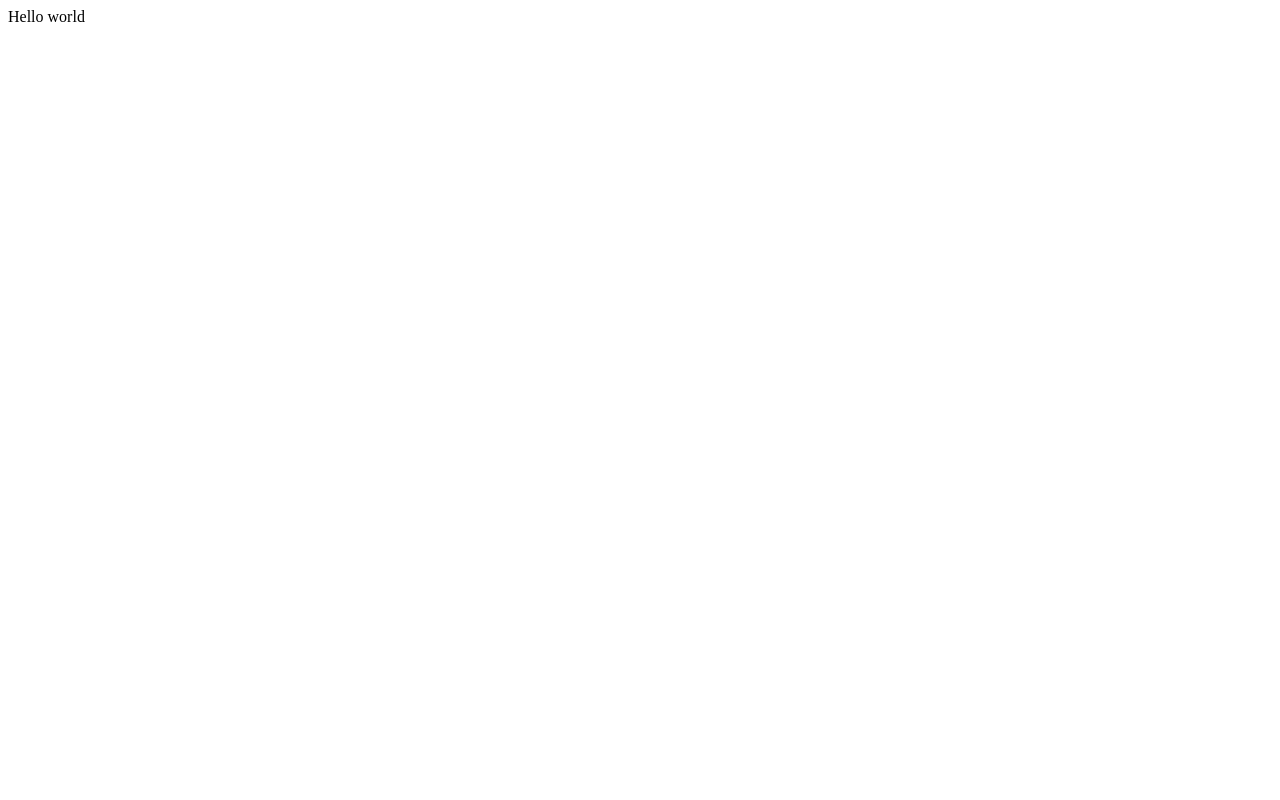
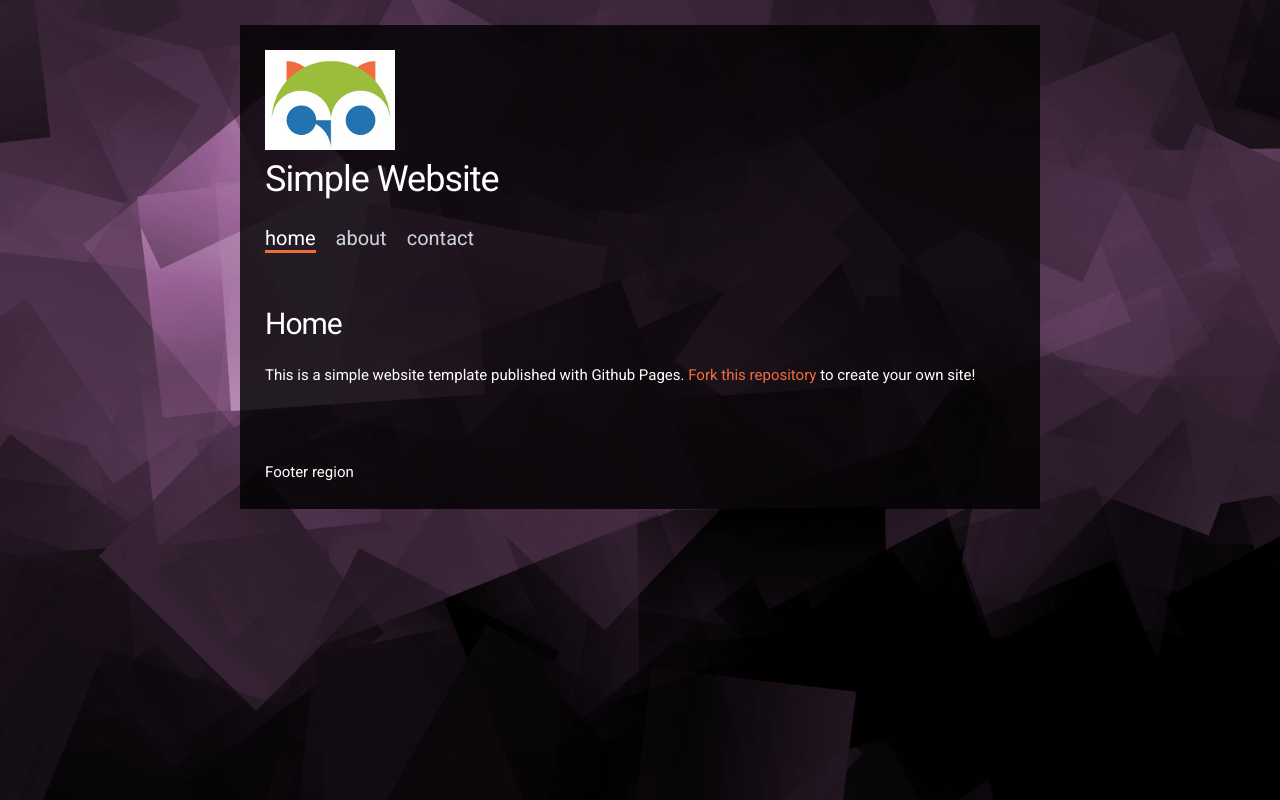
Before and after one commit to asazanoff/asazanoff.github.io, a plain HTML site: page index.html in a window 1280 px wide. Drawn offline with nearby package versions, Linux system fonts and the light colour scheme.

Commit message:
Added template

```diff
--- a/index.html
+++ b/index.html
@@ -1 +1,79 @@
-Hello world
+<!doctype html>
+<html>
+  <head>
+    <!-- Page setup -->
+    <meta charset="utf-8">
+    <title>Your title here</title>
+    <meta name="description" content="A brief description of your site for search engines">
+    <meta name="author" content="Information about the author here">
+    <meta name="viewport" content="width=device-width, initial-scale=1, maximum-scale=1, user-scalable=no"/>
+    <link rel="icon" type="image/png" href="favicon.png">
+
+    <!-- Stylesheets -->
+    <!-- Reset default styles and add support for google fonts -->
+    <link href="https://cdnjs.cloudflare.com/ajax/libs/normalize/8.0.1/normalize.min.css" rel="stylesheet" type="text/css" />
+    <link href="http://fonts.googleapis.com/css?family=Roboto" rel="stylesheet" type="text/css" />
+
+    <!-- Custom styles -->
+    <link href="style.css" rel="stylesheet" type="text/css" />
+
+    <!-- jQuery -->
+    <script src="https://code.jquery.com/jquery-3.4.1.min.js" integrity="sha256-CSXorXvZcTkaix6Yvo6HppcZGetbYMGWSFlBw8HfCJo=" crossorigin="anonymous"></script>
+
+    <!-- Want to add Bootstrap? -->
+    <!-- Visit: https://getbootstrap.com/docs/4.3/getting-started/introduction/ -->
+
+  </head>
+
+  <body>
+
+    <header id="header">
+      <img src="logo.jpg">
+      <h1>Simple Website</h1>
+
+      <!-- Menu link fragment #id should match a div id. Example: <a href="#home"> links to <div id="home"></div>  -->
+      <ul class="main-menu">
+        <li><a href="#home">home</a></li>
+        <li><a href="#about">about</a></li>
+        <li><a href="#contact">contact</a></li>
+      </ul>
+    </header>
+
+    <div id="container">
+      <div class="inner">
+        <div id="content">
+
+          <div id="home" class="content-region hide">
+            <h2>Home</h2>
+            <p>
+              This is a simple website template published with Github Pages. <a href="https://github.com/cpl-makerlab/simple-website-template">Fork this repository</a> to create your own site!
+            </p>
+          </div>
+
+          <div id="about" class="content-region hide">
+            <h2>About</h2>
+            <p>
+              Sed tempus urna et pharetra pharetra massa massa ultricies. Porttitor rhoncus dolor purus non enim praesent. Id aliquet risus feugiat in ante metus dictum.
+            </p>
+          </div>
+
+          <div id="contact" class="content-region hide">
+            <h2>Contact</h2>
+            <p>
+              Pellentesque nec nam aliquam sem et tortor consequat. Quisque sagittis purus sit amet volutpat consequat. Magna eget est lorem ipsum dolor.
+            </p>
+          </div>
+
+        </div>
+      </div>
+    </div>
+
+    <footer>
+      Footer region
+    </footer>
+
+    <!-- Load additional JS scripts here -->
+    <script type="text/javascript" src="script.js"></script>
+
+  </body>
+</html>
--- /dev/null
+++ b/script.js
@@ -0,0 +1,29 @@
+// Wait for the document to load before running the script
+(function ($) {
+
+  // We use some Javascript and the URL #fragment to hide/show different parts of the page
+  // https://developer.mozilla.org/en-US/docs/Web/HTML/Element/a#Linking_to_an_element_on_the_same_page
+  $(window).on('load hashchange', function(){
+
+    // First hide all content regions, then show the content-region specified in the URL hash
+    // (or if no hash URL is found, default to first menu item)
+    $('.content-region').hide();
+
+    // Remove any active classes on the main-menu
+    $('.main-menu a').removeClass('active');
+    var region = location.hash.toString() || $('.main-menu a:first').attr('href');
+
+    // Now show the region specified in the URL hash
+    $(region).show();
+
+    // Highlight the menu link associated with this region by adding the .active CSS class
+    $('.main-menu a[href="'+ region +'"]').addClass('active');
+
+    // Alternate method: Use AJAX to load the contents of an external file into a div based on URL fragment
+    // This will extract the region name from URL hash, and then load [region].html into the main #content div
+    // var region = location.hash.toString() || '#first';
+    // $('#content').load(region.slice(1) + '.html')
+
+  });
+
+})(jQuery);
--- /dev/null
+++ b/style.css
@@ -0,0 +1,138 @@
+/**
+ * Typography & Text styles
+ */
+
+/* html is set to 62.5% so that all the REM measurements are based on 10px sizing. So basically 1.5rem = 15px */
+html {
+  font-size: 62.5%;
+}
+body {
+  font-size: 1.5em; /* currently ems cause chrome bug misinterpreting rems on body element */
+  line-height: 1.6;
+  font-weight: 400;
+  font-family: "Roboto", "HelveticaNeue", "Helvetica Neue", Helvetica, Arial, sans-serif;
+  color: #FFFFFF;
+}
+
+/**
+ * Links
+ */
+a {
+  font-weight: normal;
+  text-decoration: none;
+  color:#EF6D3D;
+}
+a:focus {
+  outline: thin dotted;
+}
+
+small {
+  font-size: 75%;
+}
+
+/**
+ * Headings
+ */
+h1,
+h2,
+h3,
+h4,
+h5,
+h6 {
+  line-height: 1;
+  text-rendering: optimizeLegibility; /*  voodoo to enable ligatures and kerning | https://developer.mozilla.org/en-US/docs/CSS/text-rendering */
+  margin-top: 0;
+  margin-bottom: 2rem;
+  font-weight: 300;
+}
+h1 { font-size: 3.6rem; line-height: 1.25; letter-spacing: -.1rem; }
+h2 { font-size: 3.0rem; line-height: 1.3;  letter-spacing: -.1rem; }
+h3 { font-size: 2.4rem; line-height: 1.35; letter-spacing: -.08rem; }
+h4 { font-size: 1.8rem; line-height: 1.5;  letter-spacing: -.05rem; }
+h5 { font-size: 1.5rem; line-height: 1.6;  letter-spacing: 0; }
+h6 { font-size: 1.4rem; line-height: 1.6;  letter-spacing: 0; }
+
+/**
+ * Paragraphs
+ */
+p {
+  margin: 0 auto 1.5em auto; /* bottom margin for paragraphs */
+}
+p + p {
+
+}
+
+/**
+ * Quotes & Blockquotes
+ */
+q {
+  quotes: '\00201C' '\00201D';
+}
+q:before {
+  content: open-quote;
+}
+q:after {
+  content: close-quote;
+}
+
+blockquote {
+  /*background-color: #F8F8F8;*/
+  border-left: 2px solid #AFC0D2;
+  margin: 1.6em 10%;
+  padding: .75em 1em;
+  font-size:1.8rem;
+}
+blockquote p:last-child {
+  margin-bottom: 0;
+}
+
+/**
+ * Layout styles
+ */
+
+/* Full size background image */
+html, #container, .inner { background-color:transparent;}
+html {
+  background:url(background.jpg) center center no-repeat fixed;
+  background-size:cover;
+}
+body {
+  max-width:800px;
+  margin:25px auto;
+}
+header, #content, footer {
+  background: rgba(0,0,0,.8);
+  padding:25px;
+  color:#FFFFFF;
+}
+
+/* Menu Links */
+ul.main-menu {
+  margin: 0;
+  padding: 0;
+  display: flex;
+  flex-wrap: wrap;
+  justify-content: left;
+  list-style: none;
+}
+ul.main-menu li a {
+  margin-right:20px;
+  font-size:2.0rem;
+  border-bottom: solid transparent 3px;
+  color:#cfd2da;
+}
+ul.main-menu li a:hover {
+  color:#FFFFFF;
+}
+ul.main-menu li a.active {
+  color:#FFFFFF;
+  border-bottom-color:#EF6D3D;
+}
+
+/* Utility classes */
+.hide {
+  display:none;
+}
+.show {
+  display:block;
+}
```
Also changed, not shown: background.jpg (added), logo.jpg (added), 1 other file.
